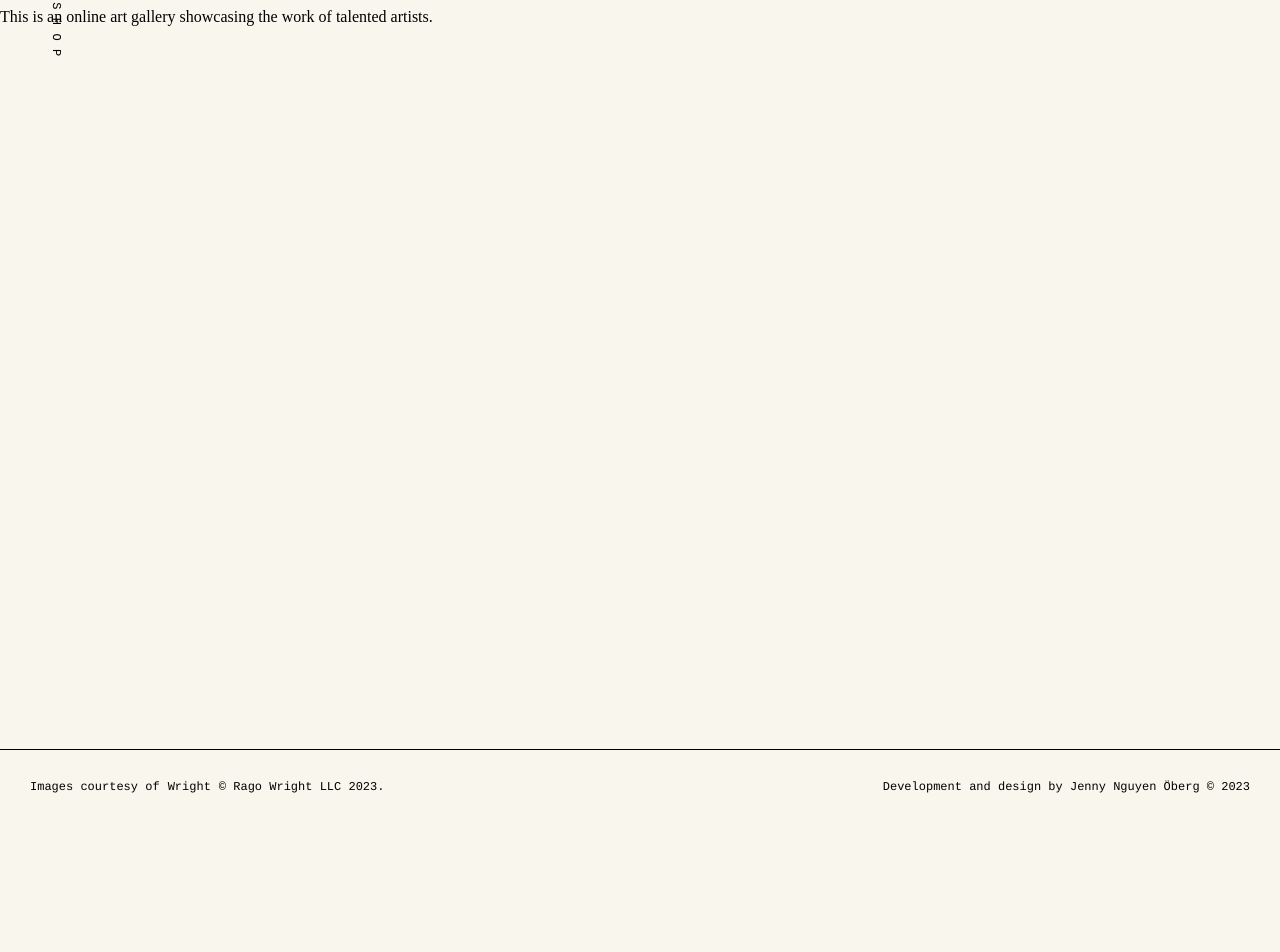
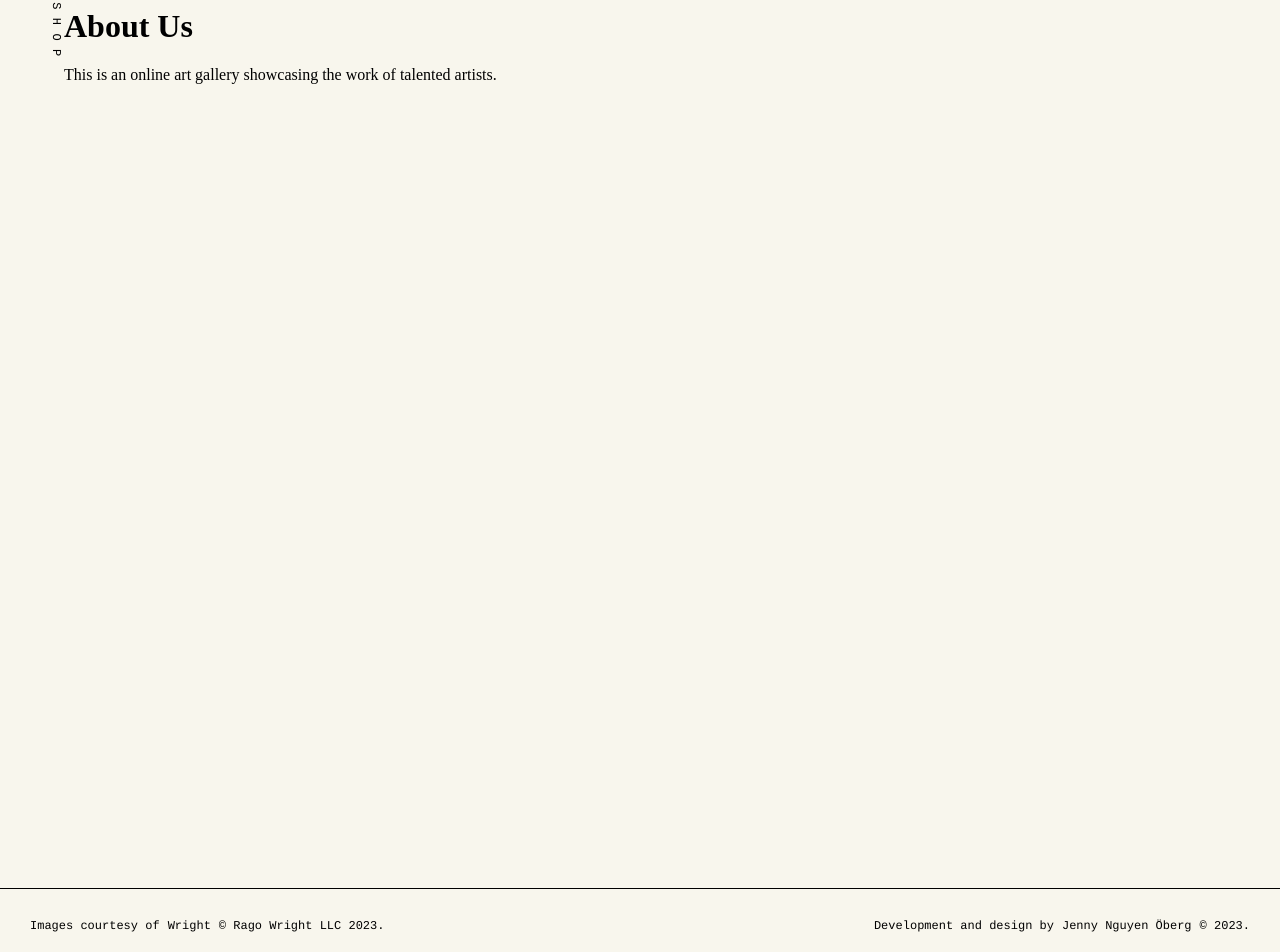
Before and after one commit to jennynguyenoberg/the-workshop, a React (Vite) app: page /about in a window 1280 px wide. Shown: the part 166-1118 px from the top of the page. Before the commit the page ends 990 px from the top, so only its background shows below. Built offline with nearby package versions, Linux system fonts and the light colour scheme.

Commit message:
Change footer routing + update all links to open in new browser-tab

```diff
--- a/src/App.tsx
+++ b/src/App.tsx
@@ -5,6 +5,7 @@ import Navbar from "./components/Navbar/Navbar";
 import { createGlobalStyle } from "styled-components";
 import OddFontWoff from "./assets/fonts/Ogg-Regular.woff";
 import OddFontWoff2 from "./assets/fonts/Ogg-Regular.woff2";
+import Footer from "./components/Footer/Footer";
 
 const GlobalStyle = createGlobalStyle`
   @font-face {
@@ -33,6 +34,7 @@ const App: React.FC = () => {
         <Route path="/" element={<Home />} />
         <Route path="about" element={<About />} />
       </Routes>
+      <Footer />
     </>
   );
 };
--- a/src/components/Footer/Footer.tsx
+++ b/src/components/Footer/Footer.tsx
@@ -14,13 +14,27 @@ const Footer: React.FC = () => {
     <StyledMainContainer>
       <StyledContainer>
         Images courtesy of
-        <StyledNavLink to="https://www.wright20.com/" style={linkStyle}>
+        <StyledNavLink
+          to="https://www.wright20.com/"
+          style={linkStyle}
+          target="_blank"
+          rel="noopener noreferrer"
+        >
           Wright
         </StyledNavLink>
         © Rago Wright LLC 2023.
       </StyledContainer>
       <StyledContainer>
-        Development and design by Jenny Nguyen Öberg © 2023
+        Development and design by
+        <StyledNavLink
+          to="https://www.jennynguyenoberg.com/"
+          style={linkStyle}
+          target="_blank"
+          rel="noopener noreferrer"
+        >
+          Jenny Nguyen Öberg
+        </StyledNavLink>
+        © 2023.
       </StyledContainer>
     </StyledMainContainer>
   );
--- a/src/components/ProductGallery/ProductGallery.tsx
+++ b/src/components/ProductGallery/ProductGallery.tsx
@@ -2,7 +2,10 @@ import { useState, useEffect } from "react";
 import { Product } from "../../types/types";
 import ProductItem from "../ProductItem/ProductItem";
 import productsData from "../../data/products.json";
-import { GalleryContainer, ProductRow } from "./ProductGallery.styles"; // Import ProductRow
+import {
+  GalleryContainer,
+  ProductRow
+} from "./ProductGallery.styles";
 
 const ProductGallery: React.FC = () => {
   const [isLoading, setIsLoading] = useState<boolean>(true);
--- a/src/pages/About/About.styles.ts
+++ b/src/pages/About/About.styles.ts
@@ -2,4 +2,13 @@ import styled from "styled-components";
 
 export const StyledMainContainer = styled.div`
   height: 100vh;
+  margin: 5em 4em;
 `;
+
+export const StyledLeftContainer = styled.div`
+
+`;
+
+export const StyledRightContainer = styled.div`
+
+`;
--- a/src/pages/About/About.tsx
+++ b/src/pages/About/About.tsx
@@ -1,16 +1,23 @@
-import Footer from "../../components/Footer/Footer";
-import { StyledMainContainer } from "./About.styles";
+import {
+  StyledMainContainer,
+  StyledLeftContainer,
+  StyledRightContainer
+} from "./About.styles";
 
 const About: React.FC = () => {
   return (
     <>
       <StyledMainContainer>
-        <h1>About Us</h1>
-        <p>
-          This is an online art gallery showcasing the work of talented artists.
-        </p>
+        <StyledLeftContainer>
+          <h1>About Us</h1>
+          <p>
+            This is an online art gallery showcasing the work of talented artists.
+          </p>
+        </StyledLeftContainer>
+        <StyledRightContainer>
+
+        </StyledRightContainer>
       </StyledMainContainer>
-      <Footer />
     </>
   );
 };
--- a/src/pages/Home/Home.tsx
+++ b/src/pages/Home/Home.tsx
@@ -2,14 +2,12 @@ import React from "react";
 import ProductGallery from "../../components/ProductGallery/ProductGallery";
 import Hero from "../../components/Header/Header";
 import { StyledMainContainer } from "./Home.styles";
-import Footer from "../../components/Footer/Footer";
 
 const Home: React.FC = () => {
   return (
     <StyledMainContainer>
       <Hero />
       <ProductGallery />
-      <Footer />
     </StyledMainContainer>
   );
 };
```
